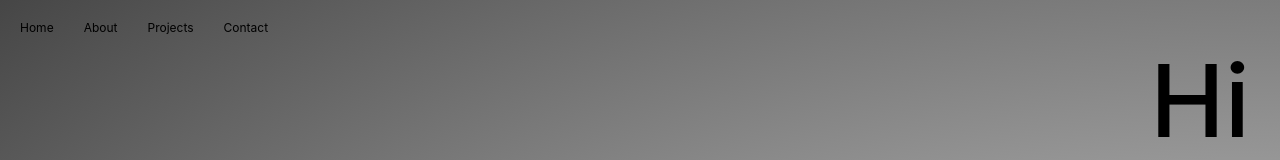
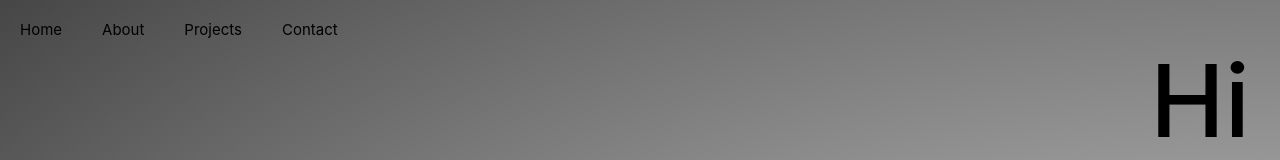
Before and after one commit to CameronHardy9/full-page-transition-portfolio, a React (Create React App) app: page / in a window 1280 px wide. Shown: the top 160 px of the page. Built offline with nearby package versions, Linux system fonts and the light colour scheme.

Commit message:
Fixed rem sizing

```diff
--- a/src/components/Nav/Nav.css
+++ b/src/components/Nav/Nav.css
@@ -9,7 +9,7 @@
     list-style: none;
     padding-left: 0;
     display: flex;
-    gap: 3rem;
+    gap: 4rem;
 }
 
 .nav button {
@@ -20,7 +20,7 @@
 	font: inherit;
 	cursor: pointer;
 	outline: inherit;
-    font-size: 1.2rem;
+    font-size: 1.5rem;
 }
 
 .nav button:hover {
```
